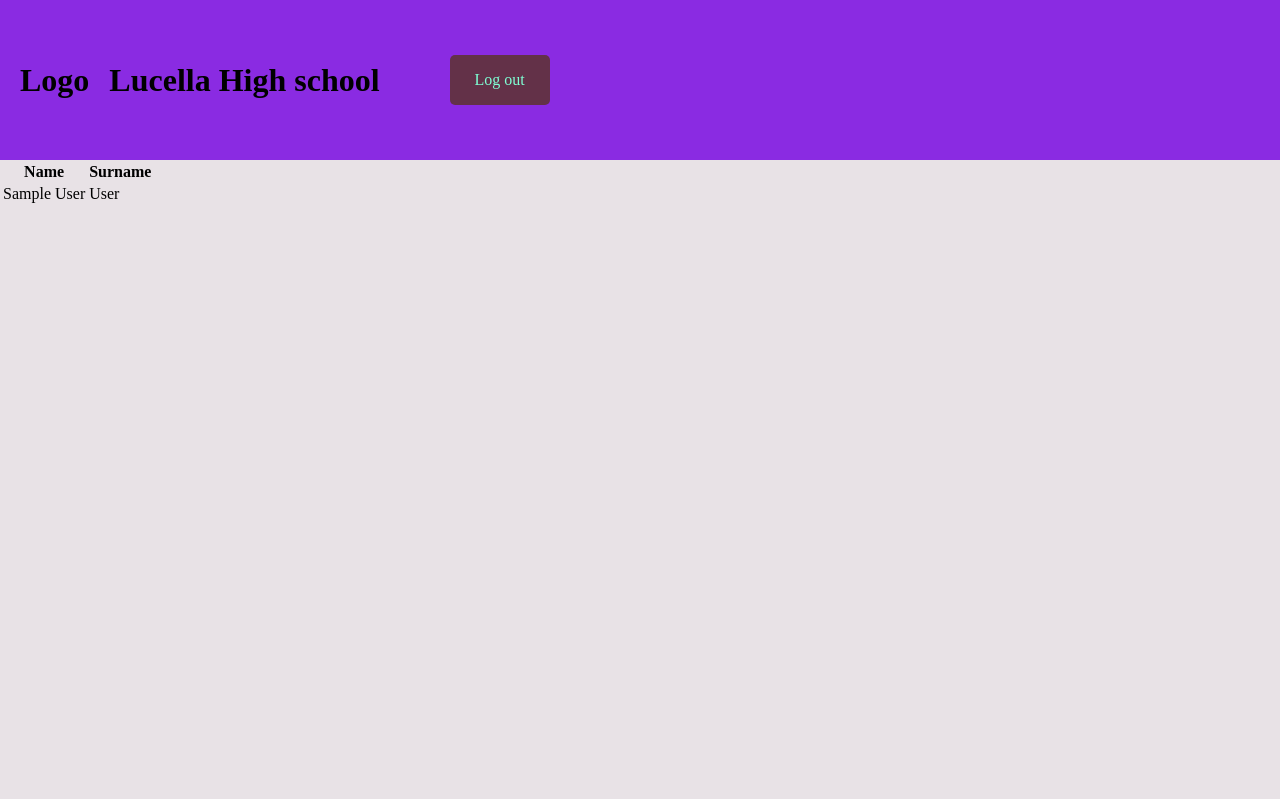
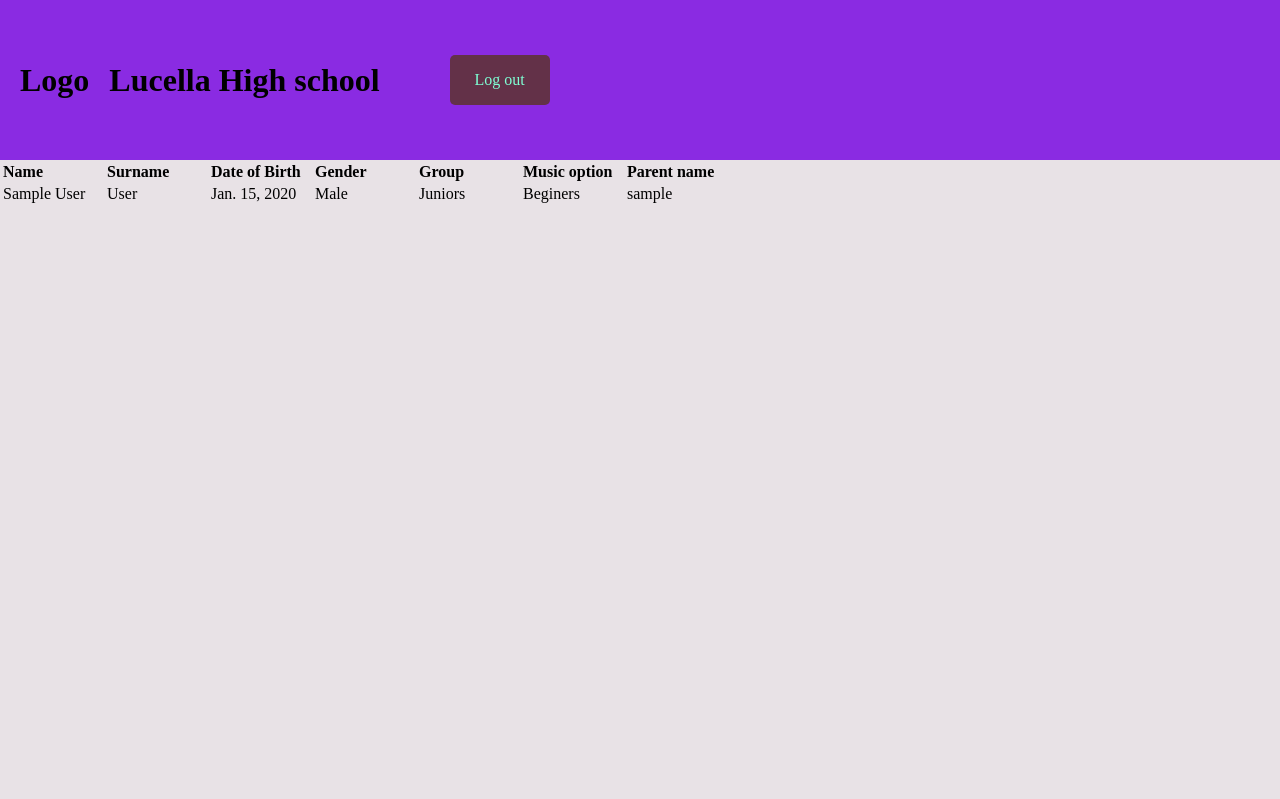
Before and after one commit to louisae452/Lucella-attendance-register, a Django app: page /student/ in a window 1280 px wide. Shown: the top 799 px of the page. Run offline with Django 5.2, Linux system fonts and the light colour scheme; a user stored in the database is signed in; tables that the repository leaves empty hold one stand-in row (values such as "Sample post"); some libraries are stand-ins or nearby versions.

Commit message:
Add all fields to students_list view

```diff
--- a/attendance/templates/attendance/students_list.html
+++ b/attendance/templates/attendance/students_list.html
@@ -2,19 +2,31 @@
 {% load static %}
 
 {% block content %}
-
+<div>
+    {% if user.is_authenticated %}
     <table>
         <tr>
             <th>Name</th>
             <th>Surname</th>
+            <th>Date of Birth</th>
+            <th>Gender</th>
+            <th>Group</th>
+            <th>Music option</th>
+            <th>Parent name</th>
         </tr>
 
         {% for student in students %}
         <tr>
             <td>{{ student.student_name}}</td>
             <td>{{ student.student_surname }}</td>
+            <td>{{ student.date_of_birth }}</td>
+            <td>{{ student.get_sex_display }}</td>
+            <td>{{ student.get_group_display }}</td>
+            <td>{{ student.get_music_option_display }}</td>
+            <td>{{ student.parent_name }}</td>
         <tr>
         {% endfor %}
     </table>
+    {% endif %}
 </div>
 {% endblock %}
--- a/attendance/urls.py
+++ b/attendance/urls.py
@@ -1,8 +1,10 @@
 from . import views
 from django.urls import path
 from .views import HomeView
+#from .views import StudentsList
 
 urlpatterns = [
     path('', HomeView.as_view(), name='home'),
     path('student/', views.students_list, name='students'),
-]
+   # path('student/', StudentsList.as_view(), name='students'),
+]#
--- a/attendance/views.py
+++ b/attendance/views.py
@@ -1,5 +1,6 @@
 from django.shortcuts import render
 from django.http import HttpResponse
+from django.views import generic
 from django.views.generic import TemplateView
 from django.contrib.auth.decorators import login_required, permission_required
 from .models import Student
@@ -16,9 +17,17 @@ class HomeView(TemplateView):
 # Check person is logged in and has required permission(admissions_officer group)
 
 
+
+#lass StudentsList(generic.ListView):
+#    queryset = Student.objects.all()
+#    template_name = "attendance/students_list.html"
+
+
 @login_required
 # @permission_required("student.add_student", raise_exception=True)
 
 def students_list(request):
-    students = Student.objects.all().values()
+    students = Student.objects.all()
+
     return render(request, "attendance/students_list.html", {"students":students})
+    #return object_list(request, template_name="attendance.students_list,html", queryset=students)
--- a/static/css/style.css
+++ b/static/css/style.css
@@ -91,3 +91,9 @@ footer {
 
 }
 /* End of home.html styling */
+
+/* students_lsit.html styling */
+td, th {
+    width: 100px;
+    text-align: left;
+}
```
